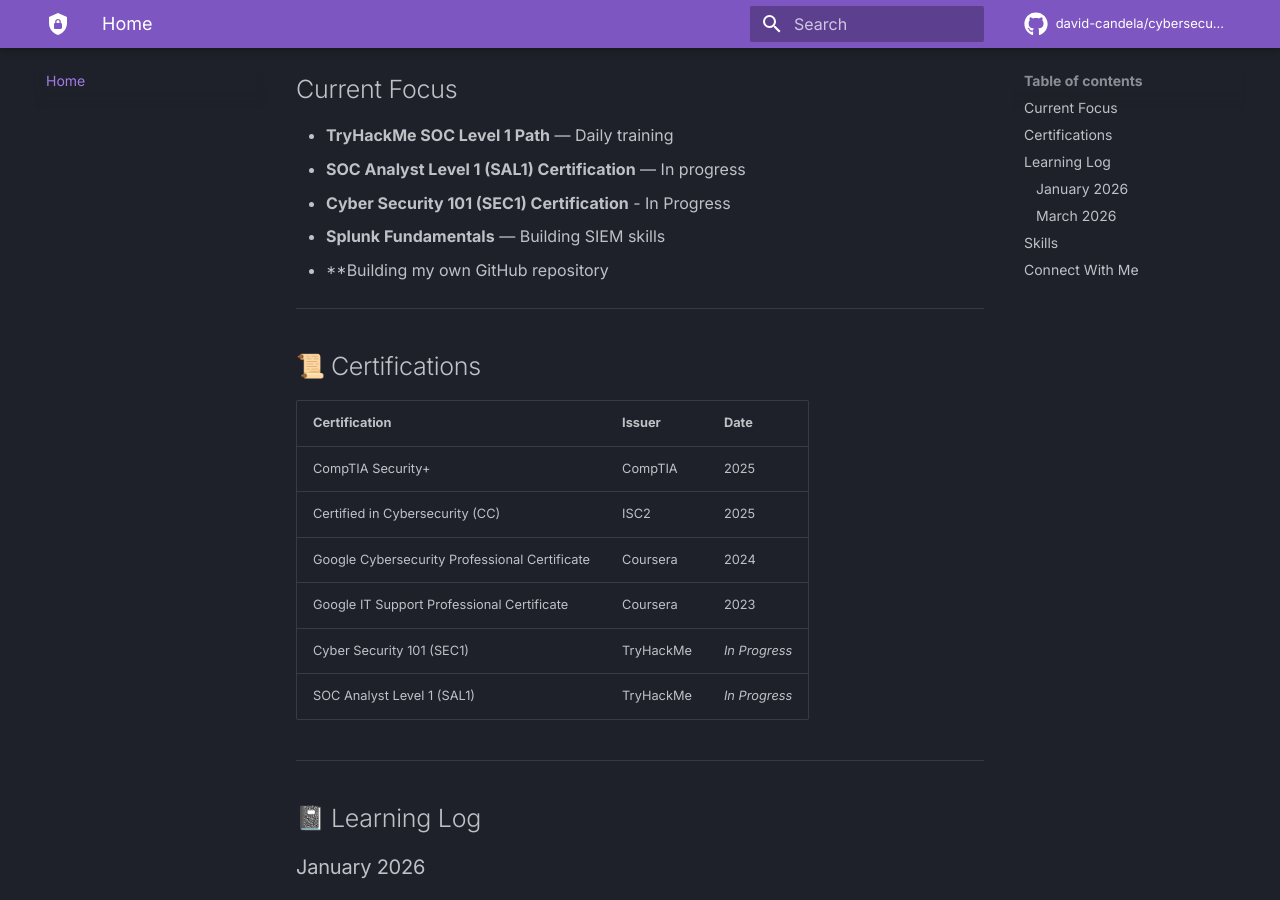
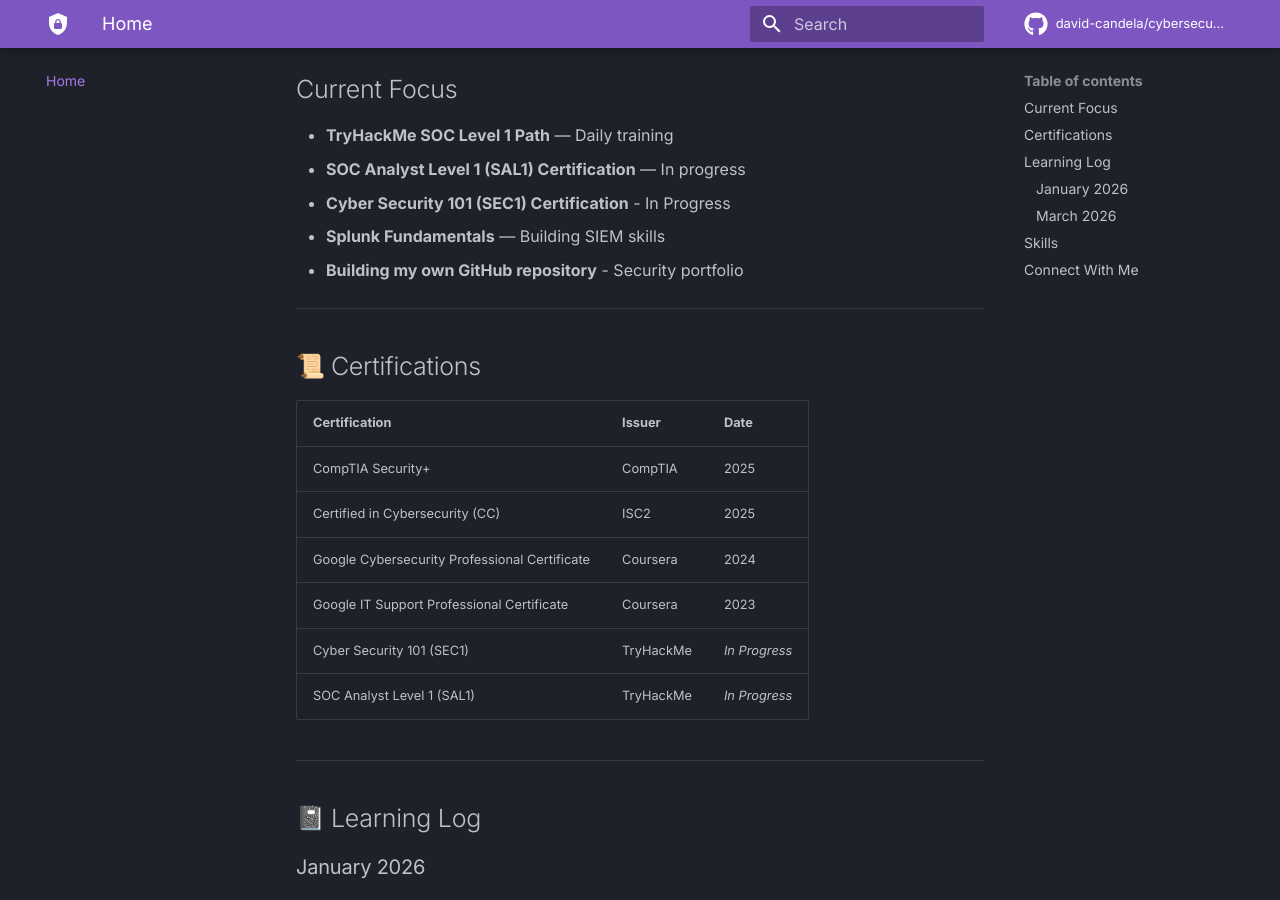
Before and after one commit to david-candela/cybersecurity_journey, an MkDocs documentation site: the page built from docs/index.md, in a window 1280 px wide and 900 px high, scrolled down 348 px. Built offline with MkDocs 1.6.1 and Material for MkDocs 9.7.7, drawn with Linux system fonts in a browser that asks for light colours; emoji names are drawn with the system emoji font; comment, search, counter and statistics services are not loaded.

Commit message:
Update index.md

```diff
--- a/docs/index.md
+++ b/docs/index.md
@@ -14,7 +14,7 @@
 - **SOC Analyst Level 1 (SAL1) Certification** — In progress
 - **Cyber Security 101 (SEC1) Certification** - In Progress
 - **Splunk Fundamentals** — Building SIEM skills
-- **Building my own GitHub repository
+- **Building my own GitHub repository** - Security portfolio
 
 ---
 
```
